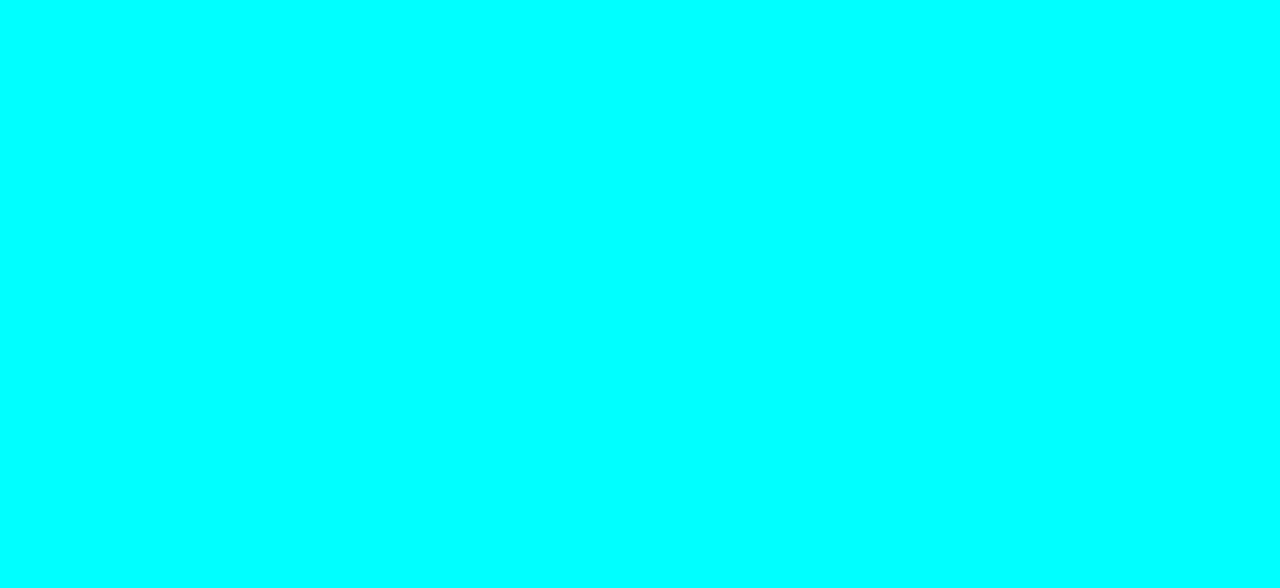
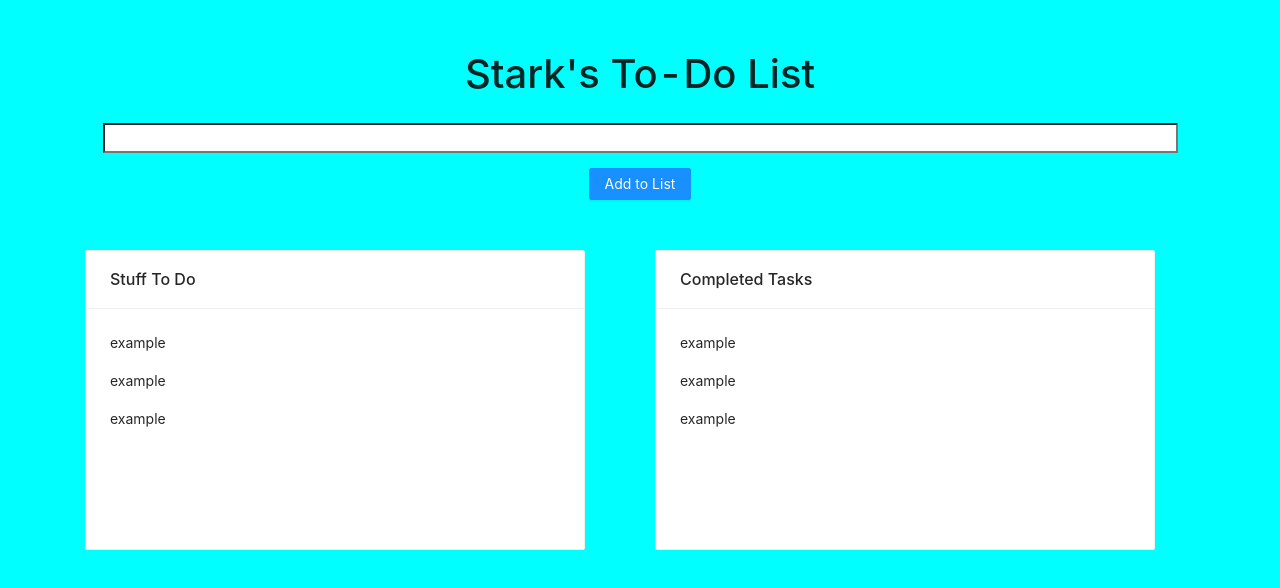
Before and after one commit to Stark-program/ToDoList, a React (Create React App) app: page / in a window 1280 px wide. Shown: the top 588 px of the page. Built offline with nearby package versions, Linux system fonts and the light colour scheme.

Commit message:
Added list structure, and progress on button

```diff
--- a/src/app/App.css
+++ b/src/app/App.css
@@ -2,9 +2,13 @@
 
 .App {
   text-align: center;
+  margin-top: 50px;
+}
+.toDoWrapper {
+  margin-top: 25px;
 }
 .addToListWrapper {
-  margin: 5px;
+  margin-top: 15px;
 }
 .listToDo .listComplete {
   max-height: 100px;
@@ -15,7 +19,7 @@ input {
 }
 body {
   margin: 0;
-  background-color: aqua !Important;
+  background-color: aqua !important;
   margin-top: 5%;
   overflow: hidden;
 }
--- a/src/app/App.js
+++ b/src/app/App.js
@@ -1,31 +1,19 @@
 import "./App.css";
 import React from "react";
-import { useState } from 'react';
+import { useState } from "react";
 import "bootstrap/dist/css/bootstrap.min.css";
-import listOfStuffToDo from "./Components/listOfStuffToDo";
-import inputFieldAndButton from './Components/inputFieldAndButton';
-
+import ListOfStuffToDo from "./Components/listOfStuffToDo";
+import InputFieldAndButton from "./Components/inputFieldAndButton";
+import "./App.css";
 
 const App = () => {
-const [page,setPage] = useState('inputFieldAndButton')
   return (
     <div>
-      {
-        page === 'inputFieldAndButton'
-
-      }
-
+      <InputFieldAndButton />
+      <ListOfStuffToDo />
     </div>
-  )
-    };
-
-
-
-
-
-
-
-
+  );
+};
 
 //   <div className="App">
 //     <h1>Stark's To-Do List</h1>
@@ -40,13 +28,13 @@ const [page,setPage] = useState('inputFieldAndButton')
 //     <div className="addToListWrapper">
 //       <Button type="primary">Add to List</Button>
 //     </div>
-//     <div> { listOfStuffToDo }</div>
-//     {/* <div className="container itemLists">
+//     <div> {listOfStuffToDo}</div>
+//     <div className="container itemLists">
 //       <div className="row">
 //         <div className="col-sm-6 listToDo">testing1</div>
 //         <div className="col-sm-6 listComplete">testing2</div>
 //       </div>
-//     </div> */}
+//     </div>
 //   </div>
 // );
 
--- a/src/app/Components/inputFieldAndButton.js
+++ b/src/app/Components/inputFieldAndButton.js
@@ -1,7 +1,15 @@
-import React, {useState} from 'react';
+import React, { useState } from "react";
 import { Button } from "antd";
+// import { toDoList } from "./listOfStuffToDo";
 
-const inputFieldAndButton = () => (
+const InputFieldAndButton = () => {
+  const [task, setTask] = useState(true);
+
+  const handleClick = () => {
+    console.log(task);
+  };
+  var testArray = [];
+  return (
     <div className="App">
       <h1>Stark's To-Do List</h1>
       <div className="toDoWrapper">
@@ -9,13 +17,19 @@ const inputFieldAndButton = () => (
           size="100"
           type="text"
           className="toDoInput"
-          placeholder="Put text here..."
+          // placeholder={useState}
+          id="textInput"
+          onChange={(event) => setTask(event.target.value)}
         ></input>
       </div>
       <div className="addToListWrapper">
-        <Button type="primary">Add to List</Button>
+        <Button onClick={handleClick} type="primary">
+          Add to List
+        </Button>
       </div>
-      </div>
-      );
+      <div>{testArray}</div>
+    </div>
+  );
+};
 
-    export default inputFieldAndButton
+export default InputFieldAndButton;
--- a/src/app/Components/listOfStuffToDo.js
+++ b/src/app/Components/listOfStuffToDo.js
@@ -1,12 +1,41 @@
-import React, { useState } from 'react';
+import React, { useState } from "react";
+import InputFieldAndButton from "./inputFieldAndButton";
+import { Card } from "antd";
 
-const listOfStuffToDo= () => (
+const ListOfStuffToDo = () => {
+  var toDoList = [];
+  return (
     <div className="container itemLists">
       <div className="row">
-        <div className="col-sm-6 listToDo">testing1</div>
-        <div className="col-sm-6 listComplete">testing2</div>
+        <div className="col-sm-6 listToDo">
+          <div className="site-card-border-less-wrapper">
+            <Card
+              title="Stuff To Do"
+              border={true}
+              style={{ width: 500, height: 300, marginTop: 50 }}
+            >
+              <p>example</p>
+              <p>example</p>
+              <p>example</p>
+            </Card>
+          </div>
+        </div>
+        <div className="col-sm-6 listComplete">
+          <div className="site-card-border-less-wrapper">
+            <Card
+              title="Completed Tasks"
+              border={true}
+              style={{ width: 500, height: 300, marginTop: 50 }}
+            >
+              <p>example</p>
+              <p>example</p>
+              <p>example</p>
+            </Card>
+          </div>
+        </div>
       </div>
     </div>
-);
+  );
+};
 
-export default listOfStuffToDo;
+export default ListOfStuffToDo;
```
Also changed, not shown: src/index.js (+6 -6 lines), 1 other file (tests, documents, lock files or other folders).
